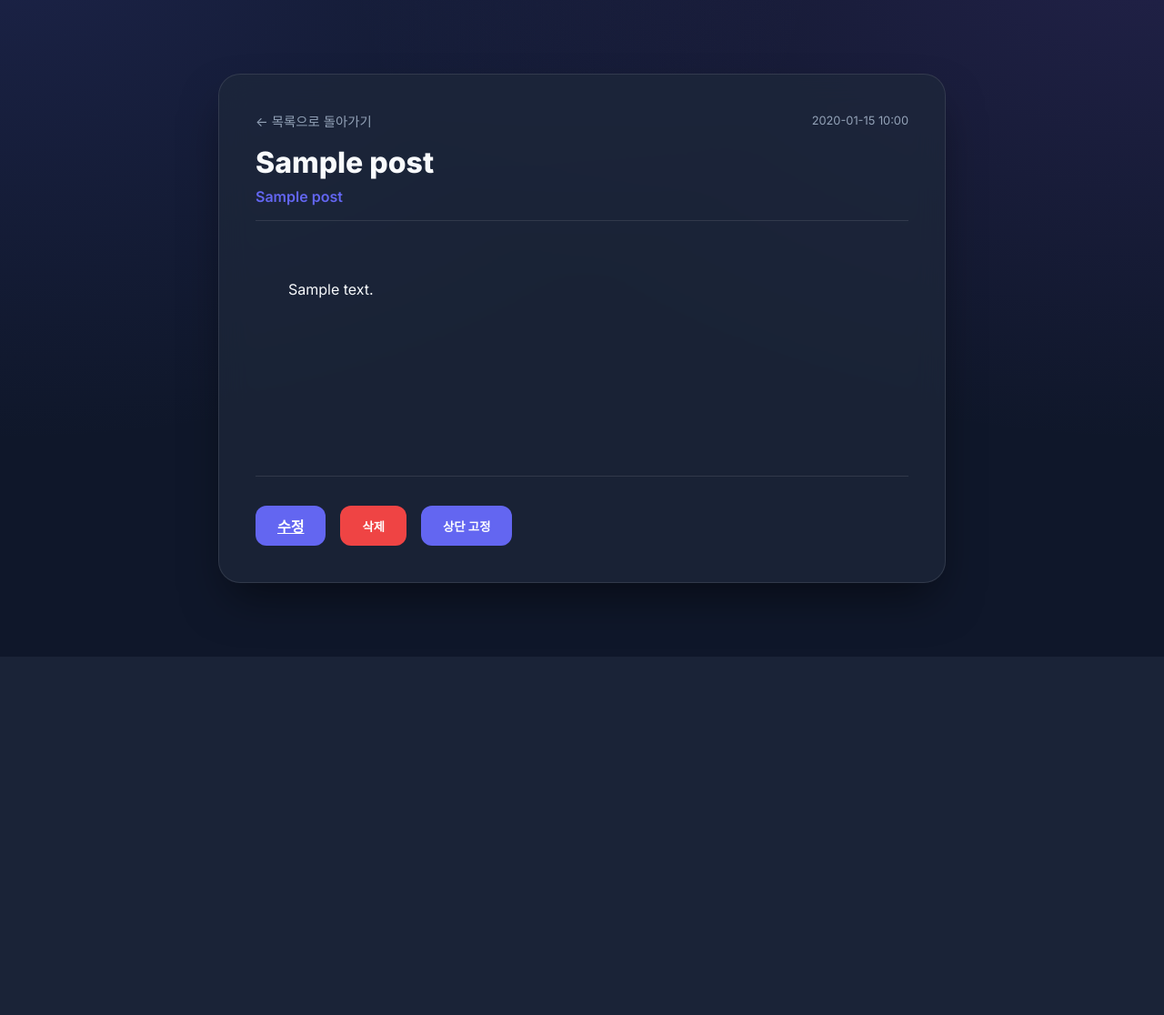
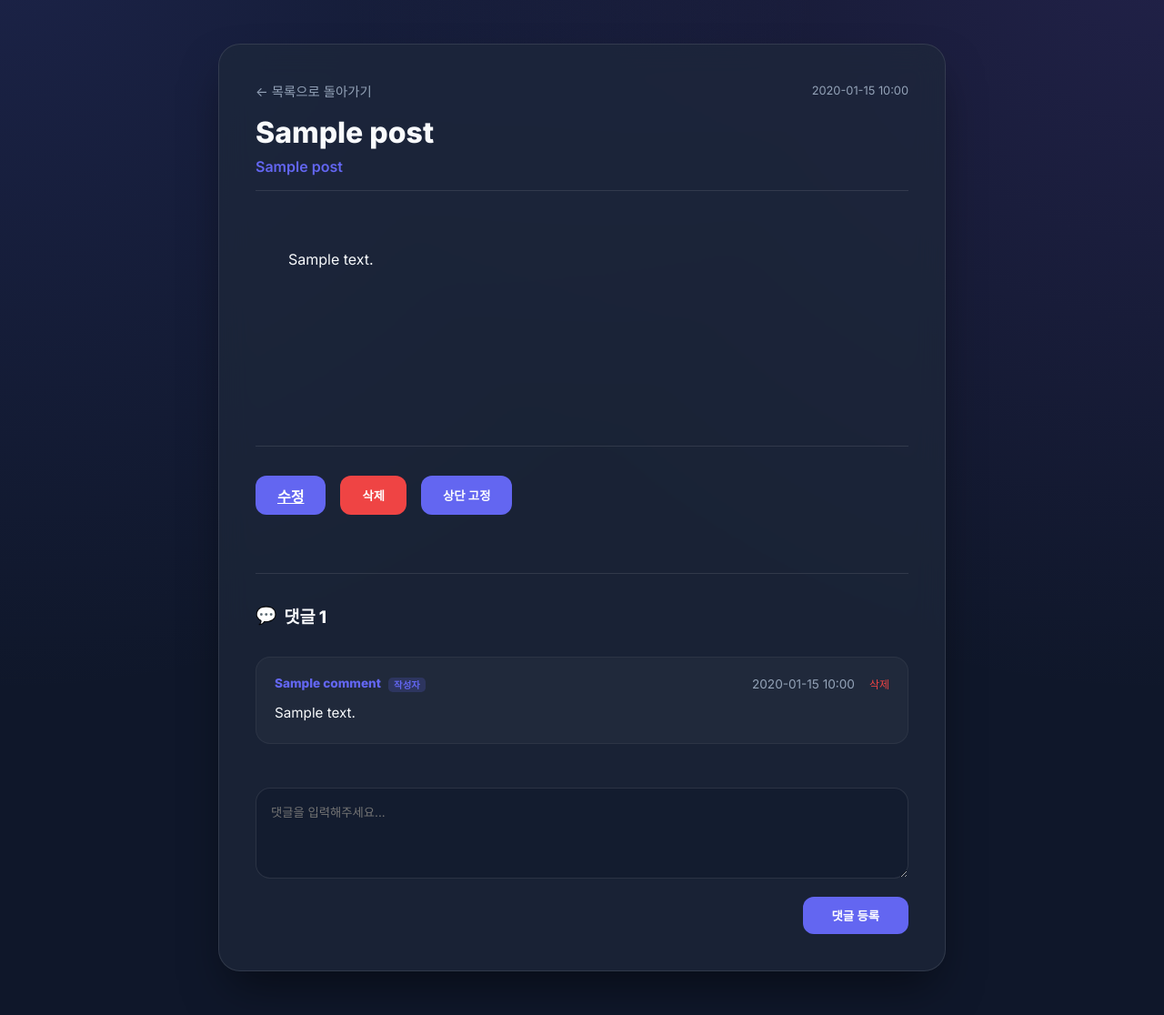
Before and after one commit to cjmin2008-hash/hyyum, a Flask app: template templates/post_detail.html in a window 1280 px wide. Shown: the part 78-1194 px from the top of the page at 91% size. Before the commit the page ends 800 px from the top, so only its background shows below. Run offline with Flask 3, Linux system fonts and the light colour scheme; the visitor is signed in with stand-in values (Sample User, id 1); the template is opened without the code that fills it: most values are stand-ins (such as "Sample title", 1, 10 or a date in 2020).

Commit message:
Feature: implement comment system with glassmorphism UI

```diff
--- a/static/css/style.css
+++ b/static/css/style.css
@@ -95,8 +95,15 @@
 }
 
 @keyframes fadeIn {
-    from { opacity: 0; transform: translateY(20px); }
-    to { opacity: 1; transform: translateY(0); }
+    from {
+        opacity: 0;
+        transform: translateY(20px);
+    }
+
+    to {
+        opacity: 1;
+        transform: translateY(0);
+    }
 }
 
 h2 {
@@ -193,3 +200,63 @@
     color: var(--text-muted);
     font-size: 1.25rem;
 }
+
+.comment-section {
+    margin-top: 4rem;
+    padding-top: 2rem;
+    border-top: 1px solid var(--glass-border);
+}
+
+.comment-list {
+    display: grid;
+    gap: 1.5rem;
+    margin-bottom: 3rem;
+}
+
+.comment-item {
+    background: rgba(255, 255, 255, 0.03);
+    border: 1px solid rgba(255, 255, 255, 0.05);
+    padding: 1.25rem;
+    border-radius: 1rem;
+    animation: fadeIn 0.4s ease-out;
+}
+
+.comment-header {
+    display: flex;
+    justify-content: space-between;
+    margin-bottom: 0.75rem;
+    font-size: 0.85rem;
+}
+
+.comment-author {
+    font-weight: 700;
+    color: var(--primary);
+}
+
+.comment-date {
+    color: var(--text-muted);
+}
+
+.comment-content {
+    line-height: 1.6;
+    font-size: 0.95rem;
+    white-space: pre-wrap;
+}
+
+.comment-form textarea {
+    width: 100%;
+    min-height: 100px;
+    padding: 1rem;
+    background: rgba(15, 23, 42, 0.5);
+    border: 1px solid var(--glass-border);
+    border-radius: 1rem;
+    color: white;
+    outline: none;
+    transition: border-color 0.3s;
+    resize: vertical;
+    margin-bottom: 1rem;
+}
+
+.comment-form textarea:focus {
+    border-color: var(--primary);
+}
--- a/templates/post_detail.html
+++ b/templates/post_detail.html
@@ -49,5 +49,65 @@
         {% endif %}
     </div>
     {% endif %}
+
+    <!-- 댓글 구역 -->
+    <section class="comment-section">
+        <h3 style="margin-bottom: 2rem; display: flex; align-items: center; gap: 0.5rem;">
+            <span style="color: var(--primary);">💬</span> 댓글 {{ comments|length }}
+        </h3>
+
+        <!-- 댓글 목록 -->
+        <div class="comment-list">
+            {% for comment in comments %}
+            <div class="comment-item">
+                <div class="comment-header">
+                    <span class="comment-author">
+                        {{ comment.author_name }}
+                        {% if comment.author_id == post.author_id %}
+                        <span
+                            style="font-size: 0.65rem; background: rgba(99, 102, 241, 0.2); color: var(--primary); padding: 0.1rem 0.4rem; border-radius: 0.3rem; margin-left: 0.3rem;">작성자</span>
+                        {% endif %}
+                    </span>
+                    <div style="display: flex; align-items: center; gap: 1rem;">
+                        <span class="comment-date">{{ comment.timestamp.strftime('%Y-%m-%d %H:%M') }}</span>
+                        {% if current_user.is_authenticated and (comment.author_id == current_user.id or
+                        current_user.is_admin) %}
+                        <button type="button"
+                            style="background: none; border: none; color: var(--danger); font-size: 0.75rem; cursor: pointer; padding: 0;"
+                            onclick="if(confirm('댓글을 삭제하시겠습니까?')) document.getElementById('delete-comment-{{ comment.id }}').submit();">삭제</button>
+                        <form id="delete-comment-{{ comment.id }}"
+                            action="{{ url_for('main.delete_comment', comment_id=comment.id) }}" method="POST"
+                            style="display: none;"></form>
+                        {% endif %}
+                    </div>
+                </div>
+                <div class="comment-content">{{ comment.content }}</div>
+            </div>
+            {% else %}
+            <div style="text-align: center; color: var(--text-muted); padding: 2rem; font-size: 0.9rem;">
+                첫 번째 댓글을 남겨보세요!
+            </div>
+            {% endfor %}
+        </div>
+
+        <!-- 댓글 작성 폼 -->
+        {% if current_user.is_authenticated %}
+        <form action="{{ url_for('main.add_comment', post_id=post.id) }}" method="POST" class="comment-form">
+            <textarea name="content" placeholder="댓글을 입력해주세요..." required></textarea>
+            <div style="display: flex; justify-content: flex-end;">
+                <button type="submit" class="btn" style="width: auto; padding: 0.7rem 2rem; margin-top: 0;">댓글
+                    등록</button>
+            </div>
+        </form>
+        {% else %}
+        <div
+            style="background: rgba(15, 23, 42, 0.3); padding: 2rem; border-radius: 1rem; text-align: center; border: 1px dashed var(--glass-border);">
+            <p style="color: var(--text-muted); margin-bottom: 1rem;">로그인 후 댓글을 작성할 수 있습니다.</p>
+            <a href="{{ url_for('auth.login') }}" class="btn"
+                style="display: inline-block; width: auto; padding: 0.6rem 2rem; margin-top: 0; text-decoration: none;">로그인하러
+                가기</a>
+        </div>
+        {% endif %}
+    </section>
 </div>
 {% endblock %}
```
Also changed, not shown: main.py (+93 -2 lines), models.py (+29 -0 lines).
